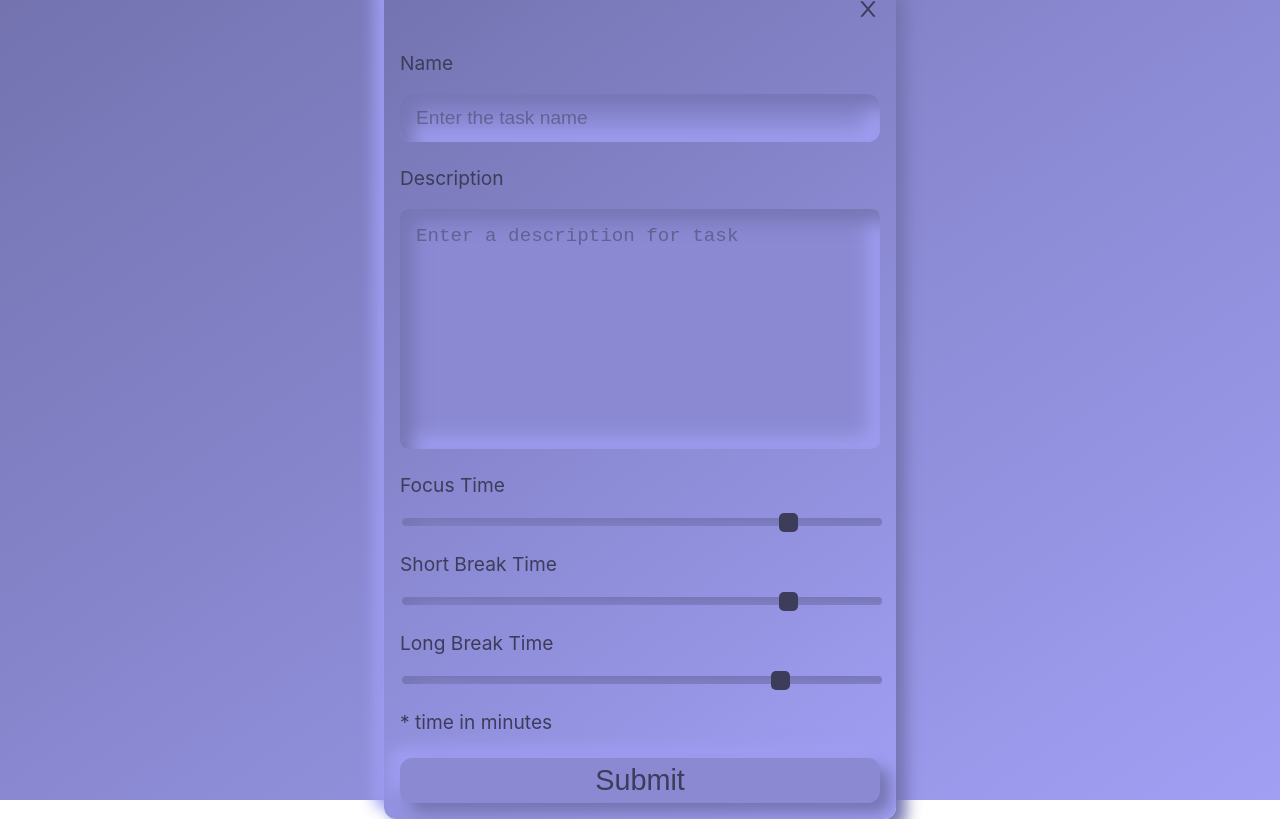
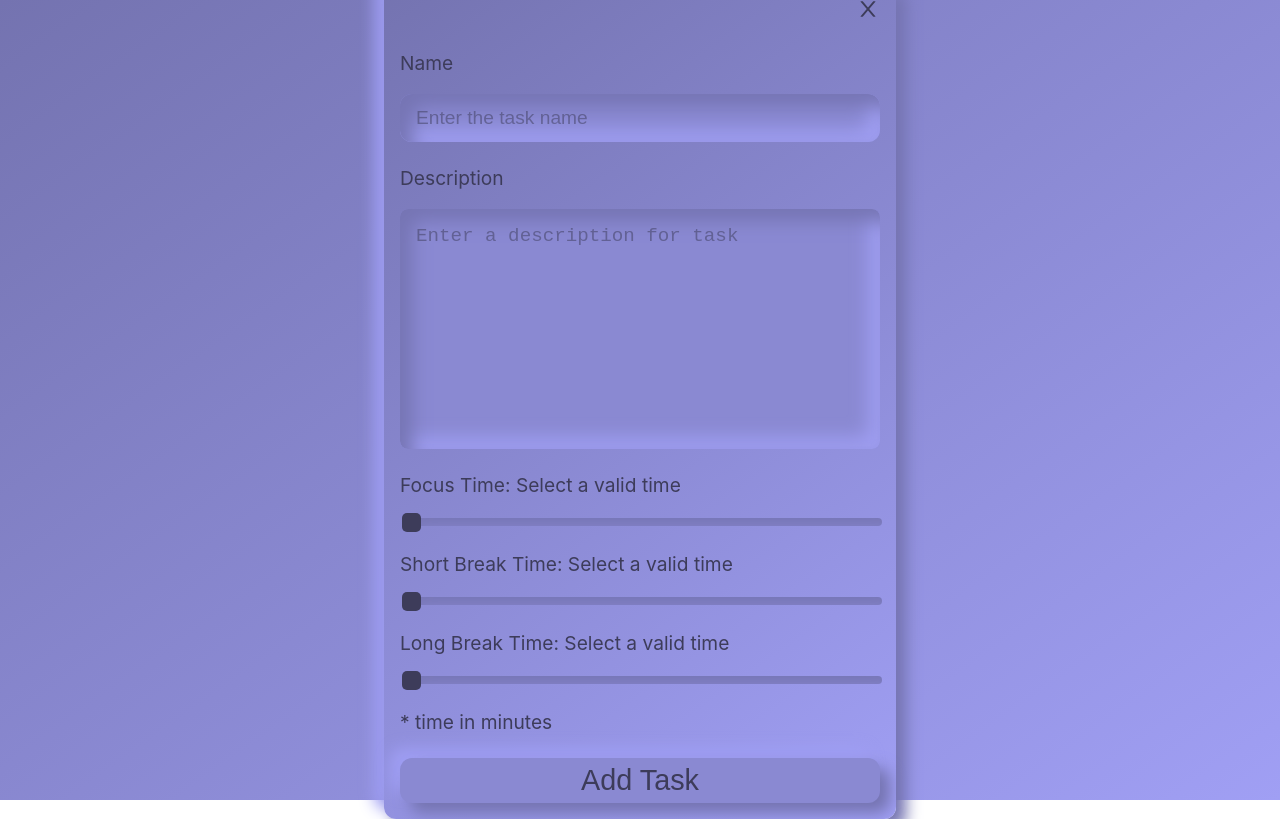
Before and after one commit to Launchpad5682/pomotodoro, a React (Create React App) app: page / in a window 1280 px wide. Both pictures are taken after a click on the button 1224 px from the left and 744 px from the top of the page. Built offline with nearby package versions, Linux system fonts and the light colour scheme.

Commit message:
feat: modal form updated with task addition and edition

```diff
--- a/src/components/ModalForm/index.tsx
+++ b/src/components/ModalForm/index.tsx
@@ -1,42 +1,90 @@
 import { FlatButton } from "../";
 import { AiOutlineClose } from "react-icons/ai";
-import { useDataProvider } from "../../context/data-context";
 import * as Styled from "./styles";
+import { useTask } from "./useTask";
 
 type Props = {};
 
 export const ModalForm = ({}: Props) => {
-  const { dispatch } = useDataProvider();
-  const closeHandler = () => dispatch({ type: "TOGGLE_MODAL", payload: false });
+  const { taskData, edit, changeHandler, submitHandler, closeHandler } =
+    useTask();
 
+  const { title, description, focusTime, shortBreakTime, longBreakTime } =
+    taskData;
   return (
     <Styled.Modal>
-      <Styled.Form>
+      <Styled.Form onSubmit={submitHandler}>
         <Styled.Close onClick={closeHandler}>
           <AiOutlineClose />
         </Styled.Close>
         <Styled.InputWrapper>
           <Styled.LabelText>Name</Styled.LabelText>
-          <Styled.InputField type="text" placeholder="Enter the task name" />
+          <Styled.InputField
+            name="title"
+            type="text"
+            placeholder="Enter the task name"
+            value={title}
+            onChange={changeHandler}
+          />
         </Styled.InputWrapper>
         <Styled.InputWrapper>
           <Styled.LabelText>Description</Styled.LabelText>
-          <Styled.TextArea placeholder="Enter a description for task" />
+          <Styled.TextArea
+            name="description"
+            placeholder="Enter a description for task"
+            value={description}
+            onChange={changeHandler}
+          />
         </Styled.InputWrapper>
         <Styled.InputWrapper>
-          <Styled.LabelText>Focus Time</Styled.LabelText>
-          <Styled.RangeSlider type="range" min="5" max="60" step="5" />
+          <Styled.LabelText>
+            Focus Time:{" "}
+            {focusTime > 0 ? `${focusTime}min` : "Select a valid time"}
+          </Styled.LabelText>
+          <Styled.RangeSlider
+            name="focusTime"
+            type="range"
+            min="25"
+            max="60"
+            step="5"
+            value={focusTime}
+            onChange={changeHandler}
+          />
         </Styled.InputWrapper>
         <Styled.InputWrapper>
-          <Styled.LabelText>Short Break Time</Styled.LabelText>
-          <Styled.RangeSlider type="range" min="5" max="60" step="5" />
+          <Styled.LabelText>
+            Short Break Time:{" "}
+            {shortBreakTime > 0
+              ? `${shortBreakTime}min`
+              : "Select a valid time"}
+          </Styled.LabelText>
+          <Styled.RangeSlider
+            name="shortBreakTime"
+            type="range"
+            min="5"
+            max="20"
+            step="5"
+            value={shortBreakTime}
+            onChange={changeHandler}
+          />
         </Styled.InputWrapper>
         <Styled.InputWrapper>
-          <Styled.LabelText>Long Break Time</Styled.LabelText>
-          <Styled.RangeSlider type="range" min="10" max="60" step="5" />
+          <Styled.LabelText>
+            Long Break Time:{" "}
+            {longBreakTime > 0 ? `${longBreakTime}min` : "Select a valid time"}
+          </Styled.LabelText>
+          <Styled.RangeSlider
+            name="longBreakTime"
+            type="range"
+            min="5"
+            max="20"
+            step="5"
+            value={longBreakTime}
+            onChange={changeHandler}
+          />
         </Styled.InputWrapper>
         <Styled.LabelText>* time in minutes</Styled.LabelText>
-        <FlatButton>Submit</FlatButton>
+        <FlatButton>{edit ? "Edit Task" : "Add Task"}</FlatButton>
       </Styled.Form>
     </Styled.Modal>
   );
--- /dev/null
+++ b/src/components/ModalForm/useTask.ts
@@ -0,0 +1,112 @@
+import { FormEvent, SyntheticEvent, useState } from "react";
+import { v4 as uuidv4 } from "uuid";
+import { useDataProvider } from "../../context/data-context";
+import { useLocalStorage } from "../../hooks/useLocalStorage";
+import { TaskInterface } from "../types";
+
+export const useTask = () => {
+  const { modal, tasks, activeTask, dispatch } = useDataProvider();
+  const { edit } = modal;
+
+  const { setValue } = useLocalStorage<TaskInterface[]>(
+    "tasks",
+    tasks as TaskInterface[]
+  );
+
+  const initialValue: TaskInterface = {
+    _id: uuidv4(),
+    title: "",
+    description: "",
+    focusTime: 0,
+    shortBreakTime: 0,
+    longBreakTime: 0,
+    breakCount: 0,
+    timerMode: "focus",
+    timeStamp: null,
+    completed: false,
+  };
+
+  const [taskData, setTaskData] = useState<TaskInterface>(() =>
+    edit ? (activeTask as TaskInterface) : initialValue
+  );
+
+  const changeHandler = (
+    e: FormEvent<HTMLInputElement | HTMLTextAreaElement>
+  ): void => {
+    console.log(e.currentTarget.name);
+    const { name, value } = e.currentTarget;
+
+    switch (name) {
+      case "title":
+        setTaskData((prev) => ({ ...prev, [name]: value }));
+        break;
+      case "description":
+        setTaskData((prev) => ({ ...prev, [name]: value }));
+        break;
+      case "focusTime":
+        setTaskData((prev) => ({ ...prev, [name]: Number(value) }));
+        break;
+      case "shortBreakTime":
+        setTaskData((prev) => ({ ...prev, [name]: Number(value) }));
+        break;
+      case "longBreakTime":
+        setTaskData((prev) => ({ ...prev, [name]: Number(value) }));
+        break;
+      default:
+        new Error("Not a valid input");
+    }
+  };
+
+  const clearActiveTask = () =>
+    dispatch({ type: "SET_ACTIVE_TASK", payload: null });
+
+  const closeHandler = () => {
+    dispatch({
+      type: "TOGGLE_MODAL",
+      payload: { visible: false, edit: false },
+    });
+    if (edit) {
+      clearActiveTask();
+    }
+  };
+
+  const saveData = (task: TaskInterface) => {
+    dispatch({ type: "ADD_TASK", payload: task });
+  };
+
+  const submitHandler = (e: SyntheticEvent): void => {
+    e.preventDefault();
+    if (edit) {
+      clearActiveTask();
+      const updatedTasks = tasks.map((tasc) =>
+        tasc._id === taskData._id ? taskData : tasc
+      );
+      dispatch({ type: "SET_TASKS", payload: updatedTasks });
+      setValue(updatedTasks);
+    } else {
+      saveData(taskData);
+      setValue((tasks) => [...tasks, taskData]);
+    }
+    setTaskData({
+      _id: uuidv4(),
+      title: "",
+      description: "",
+      focusTime: 0,
+      shortBreakTime: 0,
+      longBreakTime: 0,
+      timerMode: "focus",
+      breakCount: 0,
+      timeStamp: null,
+      completed: false,
+    });
+    closeHandler();
+  };
+
+  return {
+    taskData,
+    edit,
+    changeHandler,
+    submitHandler,
+    closeHandler,
+  } as const;
+};
```
